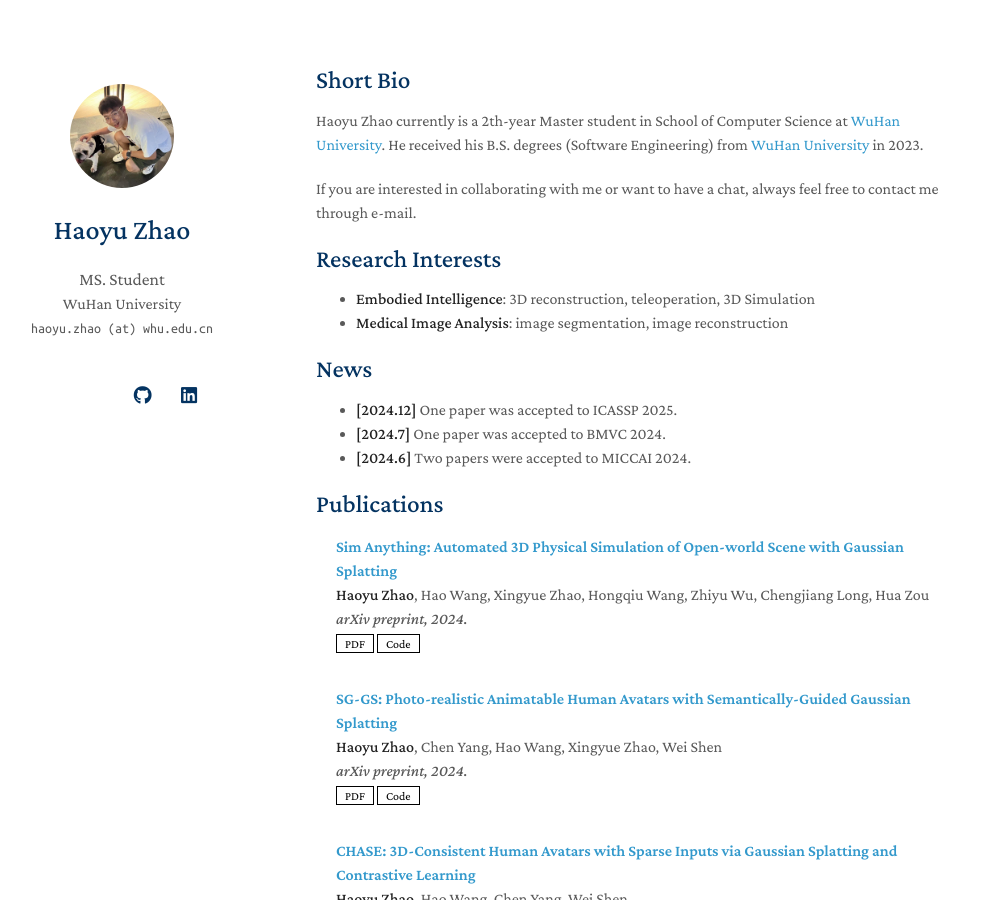
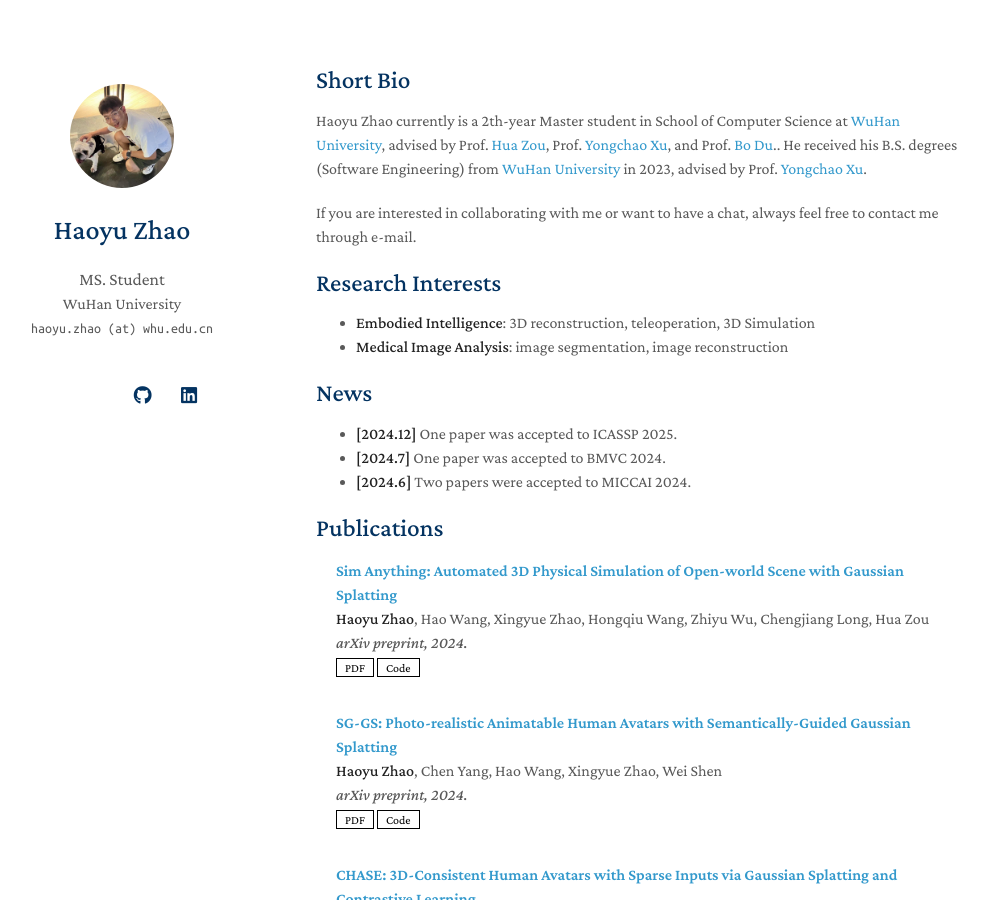
Before and after one commit to zhaohaoyu376/zhaohaoyu376.github.io, a Jekyll site: the page built from index.md, in a window 1280 px wide and 900 px high. Shown: the whole window, without its empty margins (154-1142 px from the left). Built offline with Jekyll 4.4.1, drawn with Linux system fonts in a browser that asks for light colours; nearby versions of some CDN libraries; a style sheet for code colours, icons or effects is not loaded; our own code applies the rules of GitHub Pages for plain Markdown files.

Commit message:
Update index.md

```diff
--- a/index.md
+++ b/index.md
@@ -3,7 +3,7 @@ layout: homepage
 ---
 
 ## Short Bio
-Haoyu Zhao currently is a 2th-year Master student in School of Computer Science at [WuHan University](https://www.whu.edu.cn/). He received his B.S. degrees (Software Engineering) from [WuHan University](https://www.whu.edu.cn/) in 2023.
+Haoyu Zhao currently is a 2th-year Master student in School of Computer Science at [WuHan University](https://www.whu.edu.cn/), advised by Prof. [Hua Zou](https://scholar.google.com/citations?user=6JMV8NEAAAAJ&hl=zh-CN&oi=ao), Prof. [Yongchao Xu](https://scholar.google.com/citations?user=ArIg7-0AAAAJ&hl=zh-CN&oi=ao), and Prof. [Bo Du](https://scholar.google.com/citations?user=Shy1gnMAAAAJ&hl=zh-CN&oi=ao).. He received his B.S. degrees (Software Engineering) from [WuHan University](https://www.whu.edu.cn/) in 2023, advised by Prof. [Yongchao Xu](https://scholar.google.com/citations?user=ArIg7-0AAAAJ&hl=zh-CN&oi=ao).
 
 If you are interested in collaborating with me or want to have a chat, always feel free to contact me through e-mail.
 
```
